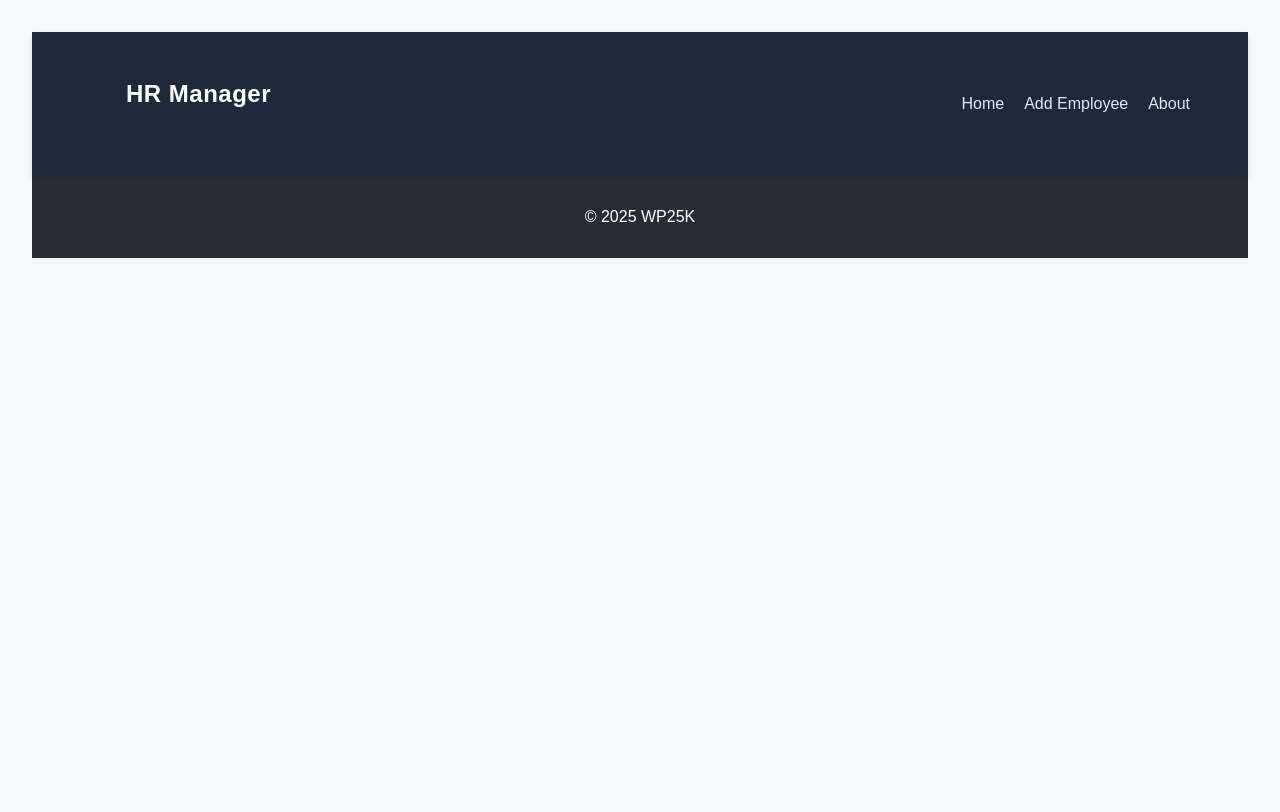
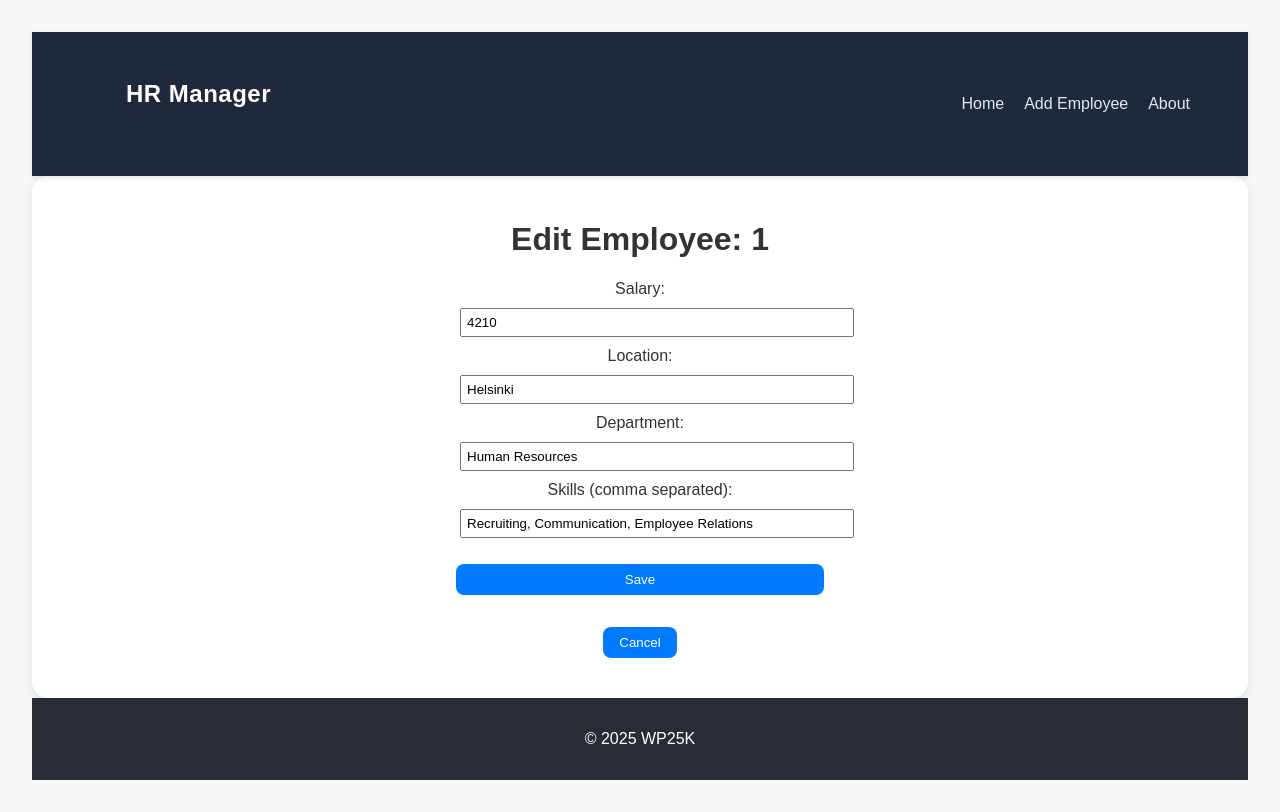
Before and after one commit to Nyukaa/hrApp, a React (Vite) app: page /person/1 in a window 1280 px wide. Built offline with nearby package versions, Linux system fonts and the light colour scheme; data requests are answered from the project's data file.

Commit message:
singlePerson page and route added

```diff
--- a/package.json
+++ b/package.json
@@ -7,7 +7,8 @@
     "dev": "vite",
     "build": "vite build",
     "lint": "eslint .",
-    "preview": "vite preview"
+    "preview": "vite preview",
+    "server": "json-server --watch src/db.json --port 3001"
   },
   "dependencies": {
     "axios": "^1.13.2",
--- a/src/App.jsx
+++ b/src/App.jsx
@@ -5,6 +5,7 @@ import Footer from "./components/Footer";
 import PersonList from "./components/PersonList";
 import About from "./pages/About";
 import AddEmployee from "./pages/AddEmployee";
+import SinglePerson from "./components/SinglePerson";
 //import employeesData from "./data/employees";
 import axios from "axios";
 import "./App.css";
@@ -47,6 +48,7 @@ function App() {
               path="/add"
               element={<AddEmployee onAddEmployee={handleAddEmployee} />}
             />
+            <Route path="/person/:id" element={<SinglePerson />} />
           </Routes>
         </main>
 
--- a/src/components/PersonCard.jsx
+++ b/src/components/PersonCard.jsx
@@ -1,17 +1,20 @@
+import { useNavigate } from "react-router-dom";
 function PersonCard({
+  id,
   name,
   title,
   salary,
   phone,
   email,
   animal,
+  location,
   startDate,
   department,
   skills,
 }) {
   const start = new Date(startDate);
   const today = new Date();
-
+  const navigate = useNavigate();
   const yearsWorked = today.getFullYear() - start.getFullYear();
 
   const hasHadAnniversary =
@@ -67,7 +70,8 @@ function PersonCard({
         <dd>
           {animal} {getAnimalEmoji(animal)}
         </dd>
-
+        <dt>Location: </dt>
+        <dd>{location}</dd>
         <dt>Department: </dt>
         <dd>{department}</dd>
 
@@ -76,6 +80,9 @@ function PersonCard({
 
         <dt>Years worked:</dt>
         <dd>{fullYearsWorked}</dd>
+        <button onClick={() => navigate(`/person/${id}`)}>
+          Look up or edit details
+        </button>
       </dl>
 
       {reminder && monthsWorked > 6 && (
--- /dev/null
+++ b/src/components/SinglePerson.jsx
@@ -0,0 +1,179 @@
+import { useParams } from "react-router-dom";
+import { useState, useEffect } from "react";
+import axios from "axios";
+import "../App.css";
+import "../index.css";
+import { useNavigate } from "react-router-dom";
+
+const SinglePerson = () => {
+  const { id } = useParams();
+  const navigate = useNavigate();
+  const [person, setPerson] = useState(null);
+  const [loading, setLoading] = useState(true);
+  const [error, setError] = useState(null);
+  const [isEditing, setIsEditing] = useState(true);
+  const [formData, setFormData] = useState({
+    salary: person?.salary || "",
+    location: person?.location || "",
+    department: person?.department || "",
+    skills: person?.skills || "",
+  });
+
+  useEffect(() => {
+    if (!person) return;
+
+    setFormData({
+      salary: person.salary ?? "",
+      location: person.location ?? "",
+      department: person.department ?? "",
+      skills: Array.isArray(person.skills)
+        ? person.skills.join(", ")
+        : person.skills ?? "",
+    });
+  }, [person]);
+
+  const handleChange = (e) => {
+    setFormData((prevState) => ({
+      ...prevState,
+      [e.target.name]: e.target.value,
+    }));
+  };
+
+  const toggleEditing = () => {
+    setIsEditing(!isEditing);
+  };
+  useEffect(() => {
+    const fetchPerson = async () => {
+      setLoading(true);
+      setError(null);
+      try {
+        const response = await axios.get(
+          `http://localhost:3001/employees/${id}`
+        );
+        setPerson(response.data);
+      } catch (err) {
+        console.error("Error fetching person:", err);
+        setError("Failed to fetch person");
+      } finally {
+        setLoading(false);
+      }
+    };
+
+    fetchPerson();
+  }, [id]);
+
+  const handleSave = async (e) => {
+    e.preventDefault();
+
+    try {
+      const updatedPerson = {
+        ...person, // keep name, title, email, etc.
+        ...formData, // replace only edited fields
+      };
+
+      const response = await axios.put(
+        `http://localhost:3001/employees/${id}`,
+        updatedPerson
+      );
+
+      setPerson(response.data);
+      setIsEditing(false);
+    } catch (err) {
+      console.error("Error updating person:", err);
+    }
+  };
+  if (loading) return <div>Loading...</div>;
+  if (error) return <div>{error}</div>;
+  if (!person) return <div>No person found</div>;
+  if (isEditing) {
+    return (
+      <div className="person-card">
+        <h1>Edit Employee: {id}</h1>
+
+        <form onSubmit={handleSave} className="edit-form">
+          <label>
+            Salary:
+            <input
+              name="salary"
+              type="number"
+              value={formData.salary}
+              onChange={handleChange}
+            />
+          </label>
+          <label>
+            Location:
+            <input
+              name="location"
+              type="text    "
+              value={formData.location}
+              onChange={handleChange}
+            />
+          </label>
+          <label>
+            Department:
+            <input
+              name="department"
+              type="text"
+              value={formData.department}
+              onChange={handleChange}
+            />
+          </label>
+
+          <label>
+            Skills (comma separated):
+            <input
+              name="skills"
+              type="text"
+              value={formData.skills}
+              onChange={handleChange}
+            />
+          </label>
+
+          <button type="submit">Save</button>
+        </form>
+
+        <button onClick={toggleEditing}>Cancel</button>
+      </div>
+    );
+  }
+  return (
+    <div className="person-card">
+      <h2>{person.name}</h2>
+
+      <dl>
+        <dt>Title:</dt>
+        <dd>{person.title}</dd>
+
+        <dt>Salary:</dt>
+        <dd>${person.salary}</dd>
+
+        <dt>Phone:</dt>
+        <dd>{person.phone}</dd>
+
+        <dt>Email:</dt>
+        <dd>{person.email}</dd>
+
+        <dt>Location: </dt>
+        <dd>{person?.location}</dd>
+
+        <dt>Department:</dt>
+        <dd>{person.department}</dd>
+
+        <dt>Skills:</dt>
+        <dd>
+          {Array.isArray(person.skills)
+            ? person.skills.join(", ")
+            : person.skills}
+        </dd>
+
+        {/* <dt>Years worked:</dt>
+        <dd>{person.fullYearsWorked}</dd> */}
+      </dl>
+
+      <button onClick={toggleEditing}>Edit</button>
+      <button onClick={() => navigate(`/`)}>Return to Home page</button>
+    </div>
+  );
+};
+
+export default SinglePerson;
--- a/db.json
+++ b/src/db.json
@@ -1,33 +1,37 @@
 {
   "employees": [
     {
-      "id": 1,
-      "name": "Aino Virtanen",
-      "title": "HR Manager",
-      "salary": 4200,
-      "phone": "040-1234567",
-      "email": "aino.virtanen@example.com",
-      "animal": "Owl",
-      "startDate": "2018-04-01",
+      "name": "Mikko Hämäläinen",
+      "title": "Software Engineer",
+      "email": "fgfg@ssj",
+      "animal": "Fox",
+      "startDate": "2025-09-15",
+      "phone": "040-7654321",
+      "salary": "4210",
       "location": "Helsinki",
       "department": "Human Resources",
-      "skills": ["Recruiting", "Communication", "Employee Relations"]
+      "skills": "Recruiting, Communication, Employee Relations",
+      "id": "1"
     },
     {
-      "id": 2,
+      "id": "2",
       "name": "Mikko Laine",
       "title": "Software Engineer",
       "salary": 5200,
       "phone": "040-7654321",
       "email": "mikko.laine@example.com",
       "animal": "Fox",
-      "startDate": "2025-09-15",
+      "startDate": "2025-11-15",
       "location": "Tampere",
       "department": "IT",
-      "skills": ["JavaScript", "React", "Node.js"]
+      "skills": [
+        "JavaScript",
+        "React",
+        "Node.js"
+      ]
     },
     {
-      "id": 3,
+      "id": "3",
       "name": "Liisa Niemi",
       "title": "Marketing Specialist",
       "salary": 3900,
@@ -37,10 +41,14 @@
       "startDate": "2010-09-01",
       "location": "Espoo",
       "department": "Marketing",
-      "skills": ["SEO", "Content Creation", "Social Media"]
+      "skills": [
+        "SEO",
+        "Content Creation",
+        "Social Media"
+      ]
     },
     {
-      "id": 4,
+      "id": "4",
       "name": "Jari Korhonen",
       "title": "Sales Manager",
       "salary": 4800,
@@ -50,10 +58,14 @@
       "startDate": "2017-03-21",
       "location": "Turku",
       "department": "Sales",
-      "skills": ["Negotiation", "CRM", "Leadership"]
+      "skills": [
+        "Negotiation",
+        "CRM",
+        "Leadership"
+      ]
     },
     {
-      "id": 5,
+      "id": "5",
       "name": "Kaisa Mäkinen",
       "title": "UX Designer",
       "salary": 4500,
@@ -63,7 +75,11 @@
       "startDate": "2021-07-11",
       "location": "Helsinki",
       "department": "Design",
-      "skills": ["UI/UX", "Figma", "User Research"]
+      "skills": [
+        "UI/UX",
+        "Figma",
+        "User Research"
+      ]
     }
   ]
 }
--- a/src/index.css
+++ b/src/index.css
@@ -44,7 +44,32 @@ body {
 .person-card dd {
   margin: 10px;
 }
+form {
+  display: flex;
+  flex-direction: column;
+  max-width: 400px;
+  margin: 0 auto;
+}
 
+form input {
+  margin: 10px;
+  padding: 5px;
+  width: 100%;
+}
+form label {
+  margin: 0 10px;
+}
+form button,
+button {
+  margin: 1rem;
+  padding: 0.5rem 1rem;
+  border: none;
+  border-radius: 0.5rem;
+  background-color: #007bff;
+  color: white;
+  cursor: pointer;
+  transition: background-color 0.2s ease;
+}
 @media (max-width: 599px) {
   .person-list {
     gap: 1rem;
```
